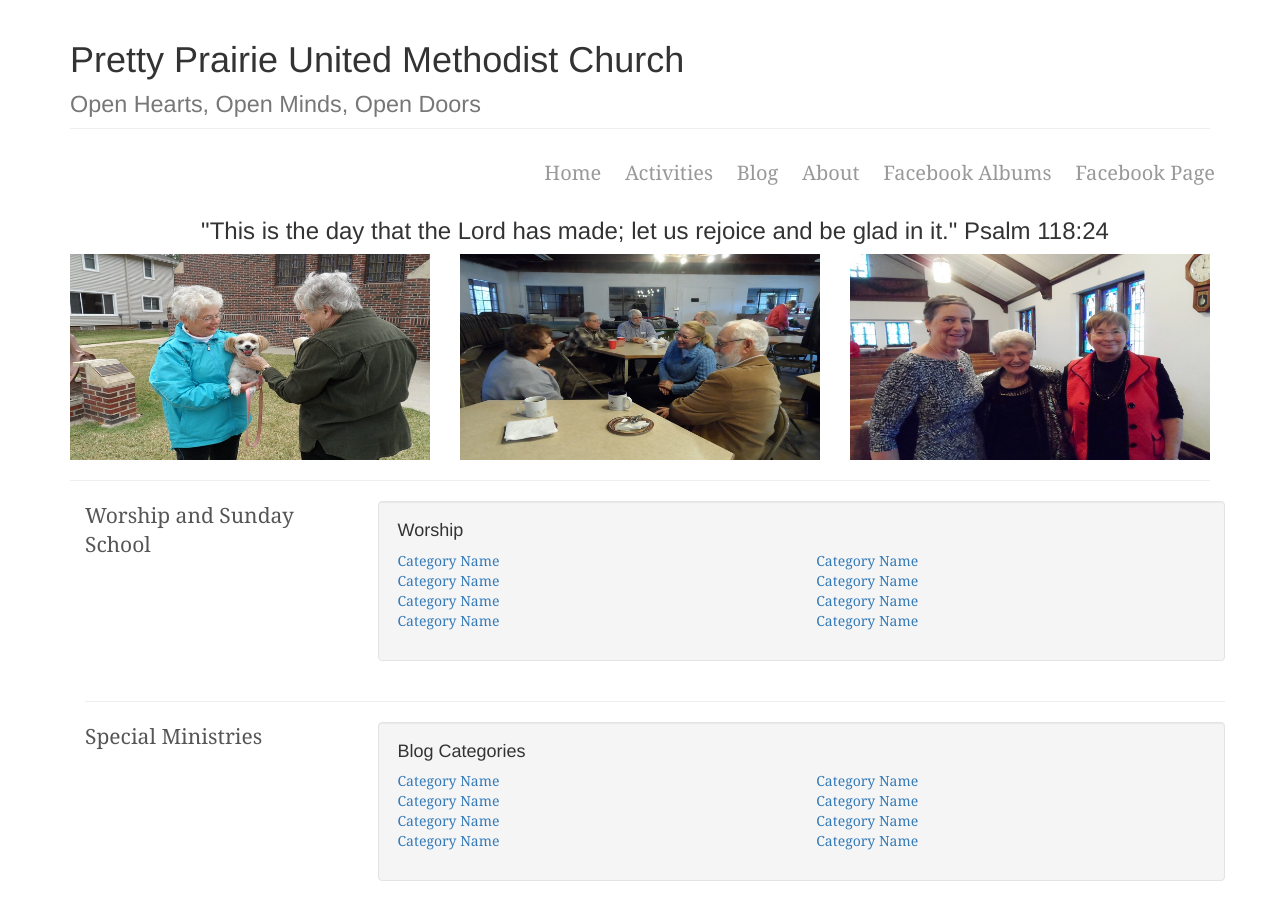
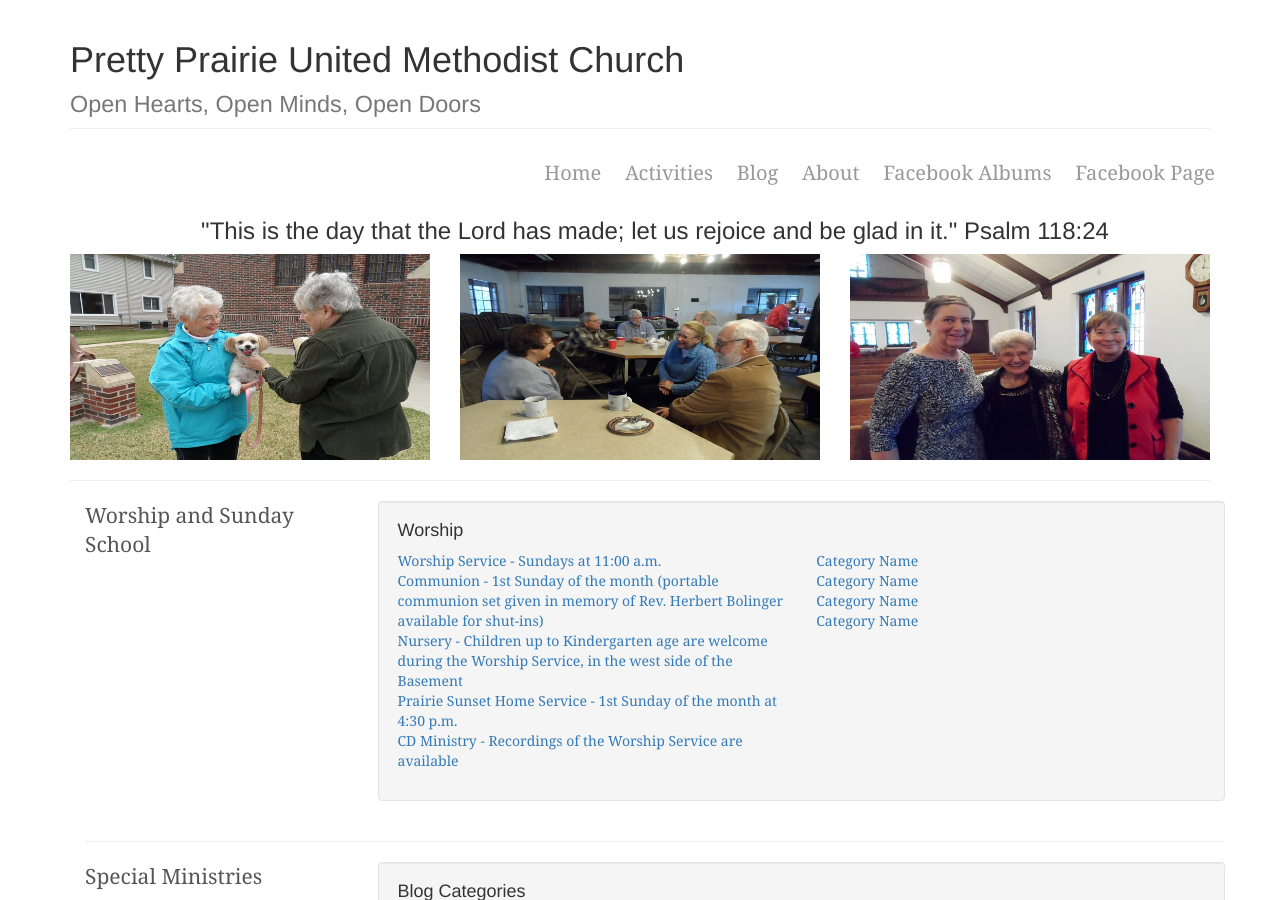
Before and after one commit to KatherineMichel/self-hosted-church-website-jekyll, a Jekyll site: the page built from activities.html, in a window 1280 px wide and 900 px high. Built offline with Jekyll 4.4.1, drawn with Linux system fonts in a browser that asks for light colours; nearby versions of some CDN libraries; library files that are not in the unit come from our copies.

Commit message:
Update activities.html

```diff
--- a/activities.html
+++ b/activities.html
@@ -47,13 +47,15 @@
                     <div class="row">
                         <div class="col-lg-6">
                             <ul class="list-unstyled">
-                                <li><a href="#">Category Name</a>
+                                <li><a href="">Worship Service - Sundays at 11:00 a.m.</a>
                                 </li>
-                                <li><a href="#">Category Name</a>
+                                <li><a href="#">Communion - 1st Sunday of the month (portable communion set given in memory of Rev. Herbert Bolinger available for shut-ins)</a>
                                 </li>
-                                <li><a href="#">Category Name</a>
+                                <li><a href="#">Nursery - Children up to Kindergarten age are welcome during the Worship Service, in the west side of the Basement</a>
                                 </li>
-                                <li><a href="#">Category Name</a>
+                                <li><a href="#">Prairie Sunset Home Service - 1st Sunday of the month at 4:30 p.m.</a>
+                                </li>
+                                <li><a href="#">CD Ministry - Recordings of the Worship Service are available</a>
                                 </li>
                             </ul>
                         </div>
```
